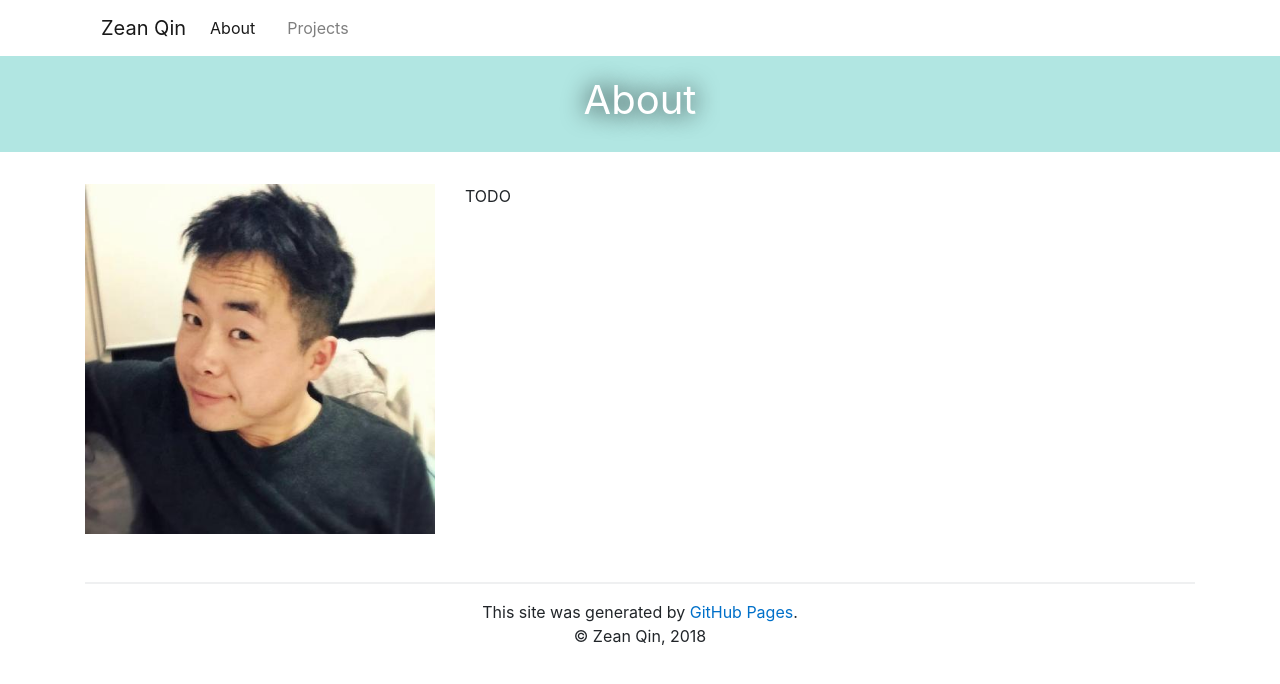
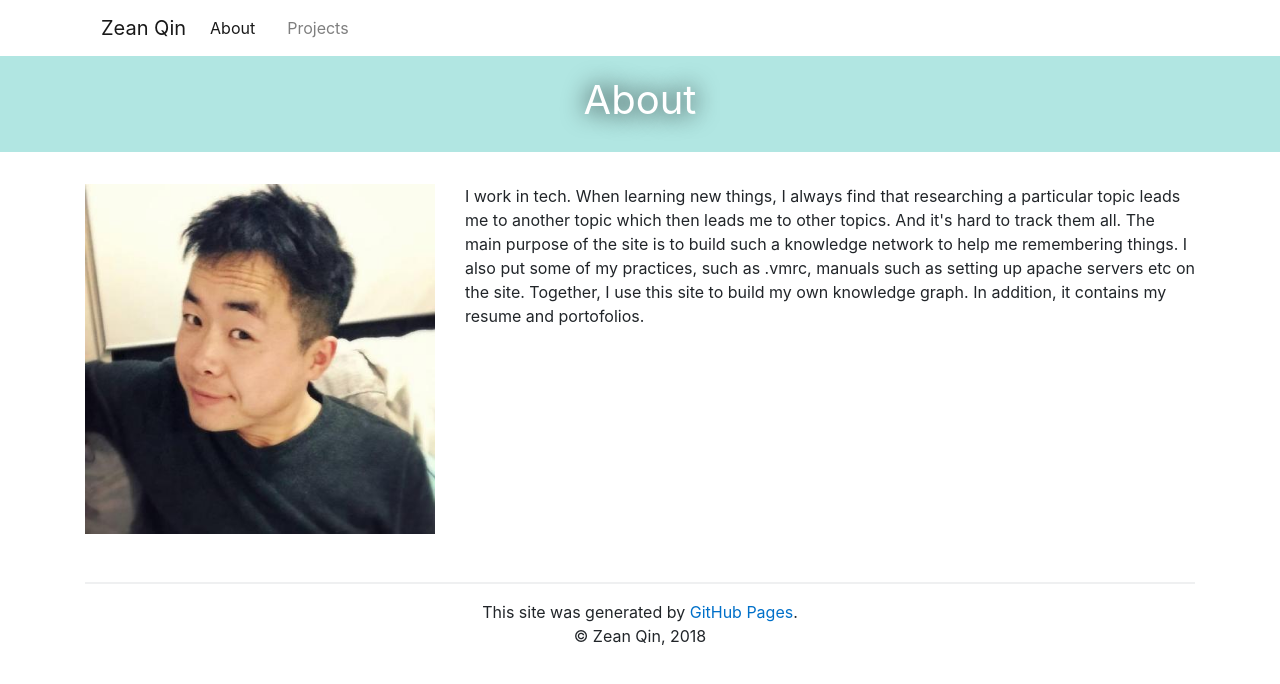
Before and after one commit to ZeanQin/zeanqin.github.io, a Jekyll site: the page built from about.md, in a window 1280 px wide. Shown: the top 684 px of the page. Built offline with Jekyll 4.4.1, drawn with Linux system fonts in a browser that asks for light colours.

Commit message:
Update about page

```diff
--- a/about.md
+++ b/about.md
@@ -8,6 +8,8 @@ layout: default
     <img src="{{ site.baseurl }}/images/700_square.jpg">
 </div>
 <div class="col-12 col-sm-8">
-TODO
+I work in tech. When learning new things, I always find that researching a particular topic leads me to another topic which then leads me to other topics. And it's hard to track them all. The main purpose of the site is to build such a knowledge network to help me remembering things. I also put some of my practices, such as .vmrc, manuals such as setting up apache servers etc on the site. Together, I use this site to build my own knowledge graph.
+
+In addition, it contains my resume and portofolios.
 </div>
 </div>
```
